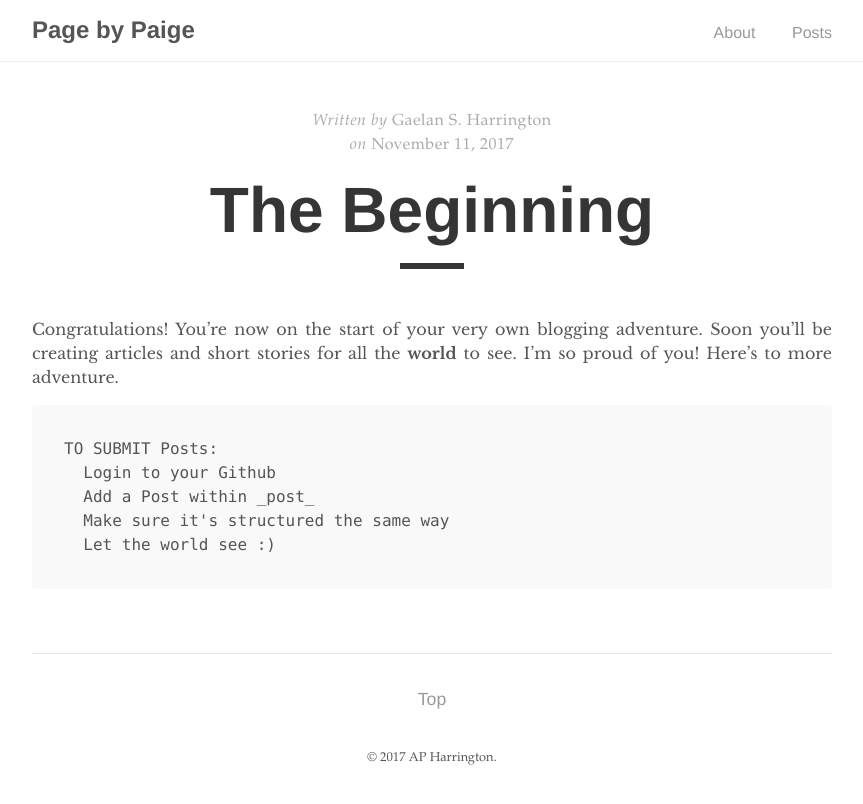
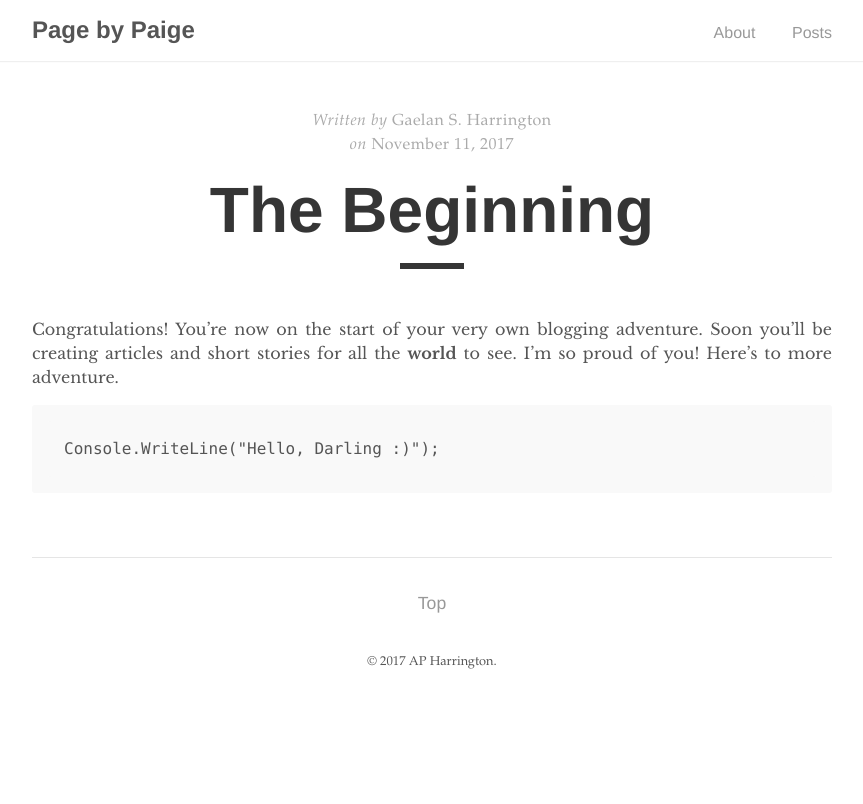
Before and after one commit to APHarrington/apharrington.github.io, a Jekyll site: the page built from _posts/2017-11-11-the-beginning.md, in a window 1280 px wide. Shown: the top 804 px of the page, without its empty margins (208-1071 px from the left). Built offline with Jekyll 4.4.1, drawn with Linux system fonts in a browser that asks for light colours.

Commit message:
Update 2017-11-11-the-beginning.md

```diff
--- a/_posts/2017-11-11-the-beginning.md
+++ b/_posts/2017-11-11-the-beginning.md
@@ -7,9 +7,5 @@ author: "Gaelan S. Harrington"
 Congratulations! You're now on the start of your very own blogging adventure. Soon you'll be creating articles and short stories for all the **world** to see. I'm so proud of you! Here's to more adventure.
 
 ~~~~~~
-TO SUBMIT Posts:
-  Login to your Github
-  Add a Post within _post_
-  Make sure it's structured the same way
-  Let the world see :)
+Console.WriteLine("Hello, Darling :)");
 ~~~~~~
```
